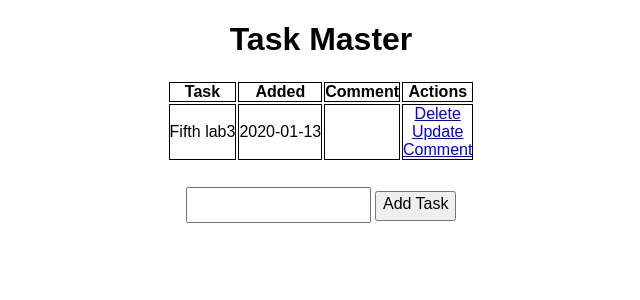
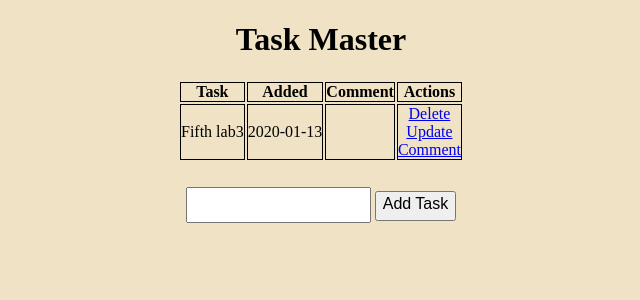
Before and after one commit to ValentinaYun/Clouds, a Flask app: page / in a window 1280 px wide. Shown: the top 300 px of the page, without its empty margins (319-959 px from the left). Run offline with Flask 2, Linux system fonts and the light colour scheme; data comes from the database, SQL or seed files in the repository.

Commit message:
Update main.css

```diff
--- a/static/css/main.css
+++ b/static/css/main.css
@@ -1,7 +1,8 @@
 body {
     margin:0;
-    font-family: sans-serif;
     text-align: center;
+    background-color: #f0e2c4;
+    font-family: Montserrat;
 }
 h1 {
     font: 20px;
@@ -15,6 +16,6 @@ td, th {
     border: 1px solid black;
 }
 
-#content {
+input#content {
     height: 30px;
 }
```
